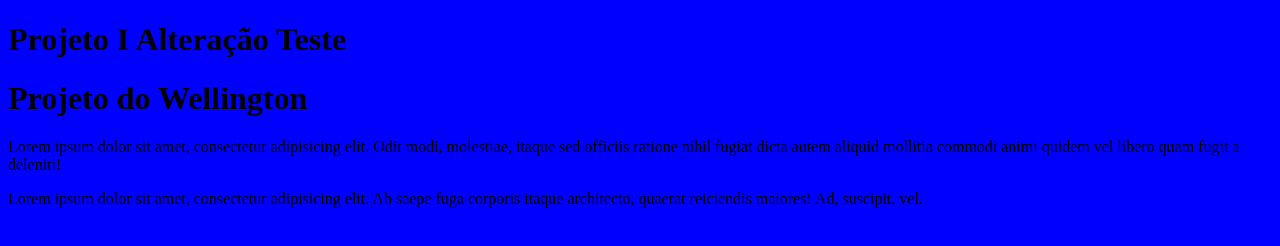
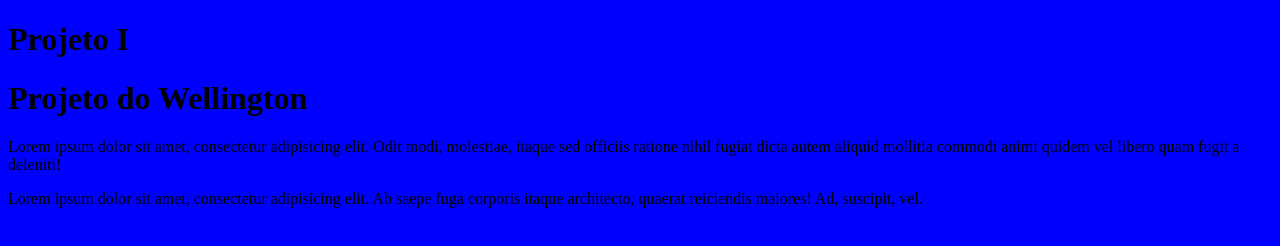
Before and after one commit to wsttavares/teste, a plain HTML site: page index.html in a window 1280 px wide. Drawn offline with Linux system fonts and the light colour scheme.

Commit message:
Alteração segundo h1

```diff
--- a/index.html
+++ b/index.html
@@ -11,7 +11,7 @@
 
 	<main>
 
-        <h1>Projeto I Alteração Teste </h1>
+        <h1>Projeto I </h1>
 
 	</main>
 	<h1>Projeto do Wellington</h1>
```
